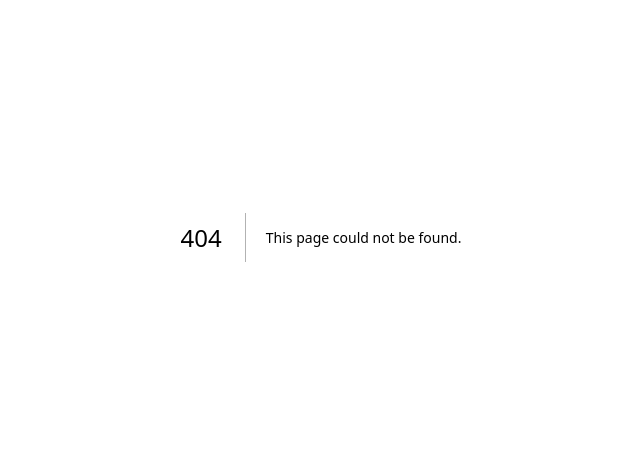
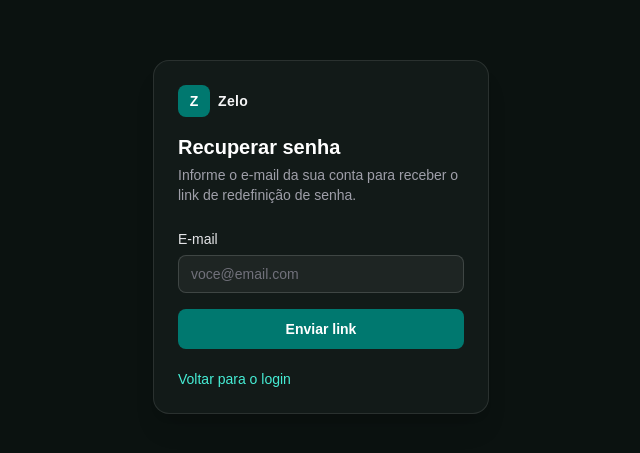
Before and after one commit to Gremis/zelo, a Next.js app: page /recuperar-senha in a window 1280 px wide. Before the commit this address had no page. Shown: the part 163-616 px from the top of the page, without its empty margins (319-959 px from the left). Built offline with nearby package versions, Linux system fonts and the light colour scheme.

Commit message:
feat: add password recovery request screen

```diff
--- /dev/null
+++ b/src/app/recuperar-senha/page.tsx
@@ -0,0 +1,123 @@
+"use client";
+
+import Link from "next/link";
+import { useId, useState } from "react";
+import type { FormEvent } from "react";
+import { AuthCard } from "@/components/auth-card";
+import { submitPasswordRecovery } from "@/lib/auth/submit";
+
+const EMAIL_PATTERN = /^[^\s@]+@[^\s@]+\.[^\s@]+$/;
+
+const inputClasses =
+  "w-full rounded-lg border border-white/15 bg-white/5 px-3 py-2 text-sm text-zinc-50 transition-colors placeholder:text-zinc-500 focus-visible:ring-2 focus-visible:ring-teal-400 focus-visible:ring-offset-2 focus-visible:ring-offset-[#121a18] focus-visible:outline-none";
+
+const linkClasses =
+  "rounded text-sm font-medium text-teal-300 underline-offset-4 hover:underline focus-visible:ring-2 focus-visible:ring-teal-400 focus-visible:ring-offset-2 focus-visible:ring-offset-[#121a18] focus-visible:outline-none";
+
+export default function PasswordRecoveryPage() {
+  const emailId = useId();
+  const emailErrorId = useId();
+
+  const [email, setEmail] = useState("");
+  const [emailError, setEmailError] = useState<string | null>(null);
+  const [isSubmitting, setIsSubmitting] = useState(false);
+  const [isSubmitted, setIsSubmitted] = useState(false);
+
+  async function handleSubmit(event: FormEvent<HTMLFormElement>) {
+    event.preventDefault();
+
+    if (isSubmitting) {
+      return;
+    }
+
+    const trimmedEmail = email.trim();
+    const nextEmailError =
+      trimmedEmail === ""
+        ? "Informe seu e-mail."
+        : EMAIL_PATTERN.test(trimmedEmail)
+          ? null
+          : "Informe um e-mail válido.";
+
+    setEmailError(nextEmailError);
+
+    if (nextEmailError) {
+      return;
+    }
+
+    setIsSubmitting(true);
+
+    try {
+      await submitPasswordRecovery(trimmedEmail);
+      setIsSubmitted(true);
+    } finally {
+      setIsSubmitting(false);
+    }
+  }
+
+  return (
+    <AuthCard
+      title="Recuperar senha"
+      description="Informe o e-mail da sua conta para receber o link de redefinição de senha."
+    >
+      <div className="flex flex-col gap-5">
+        {isSubmitted ? (
+          <p role="status" className="text-sm leading-5 text-zinc-300">
+            Se este e-mail estiver cadastrado, enviaremos um link para redefinir
+            sua senha.
+          </p>
+        ) : (
+          <form
+            noValidate
+            onSubmit={handleSubmit}
+            className="flex flex-col gap-4"
+          >
+            <div className="flex flex-col gap-1.5">
+              <label
+                htmlFor={emailId}
+                className="text-sm font-medium text-zinc-200"
+              >
+                E-mail
+              </label>
+              <input
+                id={emailId}
+                name="email"
+                type="email"
+                autoComplete="email"
+                placeholder="voce@email.com"
+                value={email}
+                onChange={(event) => {
+                  setEmail(event.target.value);
+                  setEmailError(null);
+                }}
+                aria-invalid={emailError ? true : undefined}
+                aria-describedby={emailError ? emailErrorId : undefined}
+                className={inputClasses}
+              />
+              {emailError ? (
+                <p
+                  id={emailErrorId}
+                  role="alert"
+                  className="text-xs text-red-300"
+                >
+                  {emailError}
+                </p>
+              ) : null}
+            </div>
+
+            <button
+              type="submit"
+              disabled={isSubmitting}
+              className="w-full rounded-lg bg-teal-700 px-4 py-2.5 text-sm font-semibold text-white transition-colors hover:bg-teal-600 focus-visible:ring-2 focus-visible:ring-teal-300 focus-visible:ring-offset-2 focus-visible:ring-offset-[#121a18] focus-visible:outline-none disabled:cursor-not-allowed disabled:opacity-60"
+            >
+              {isSubmitting ? "Enviando..." : "Enviar link"}
+            </button>
+          </form>
+        )}
+
+        <Link href="/login" className={linkClasses}>
+          Voltar para o login
+        </Link>
+      </div>
+    </AuthCard>
+  );
+}
```
Also changed, not shown: 2 other files (tests, documents, lock files or other folders).
